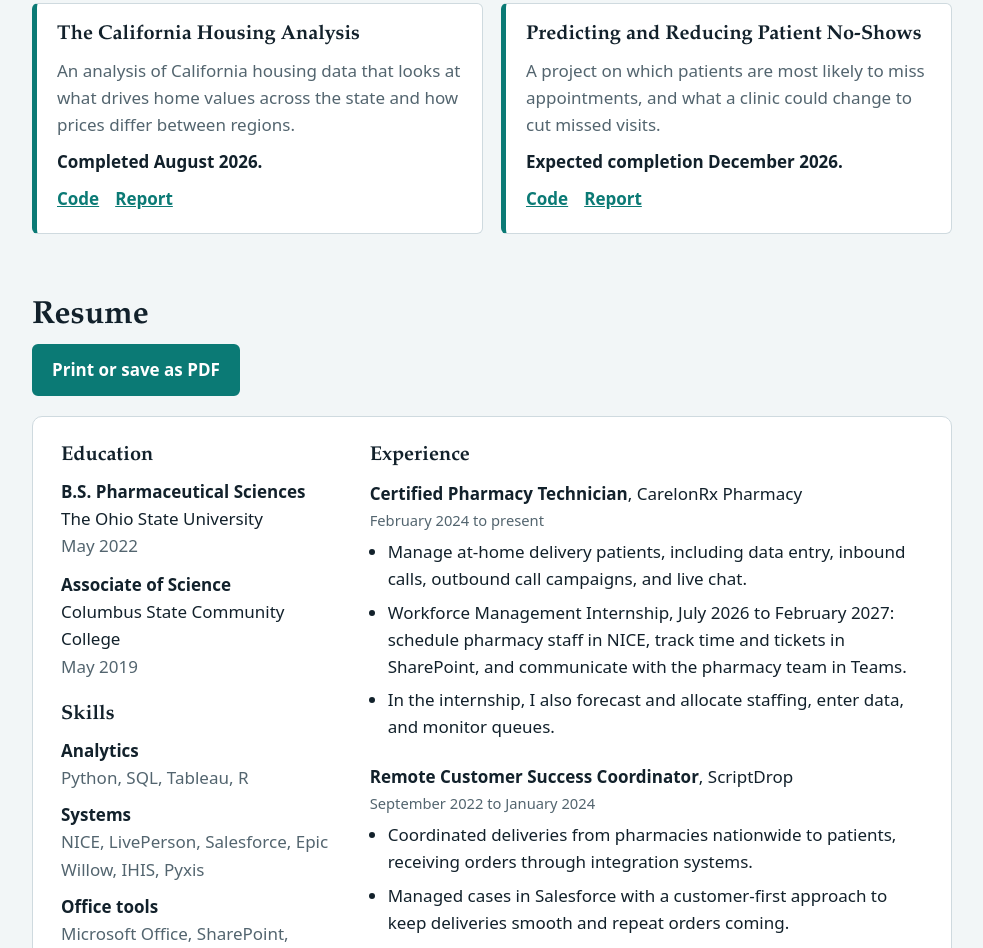
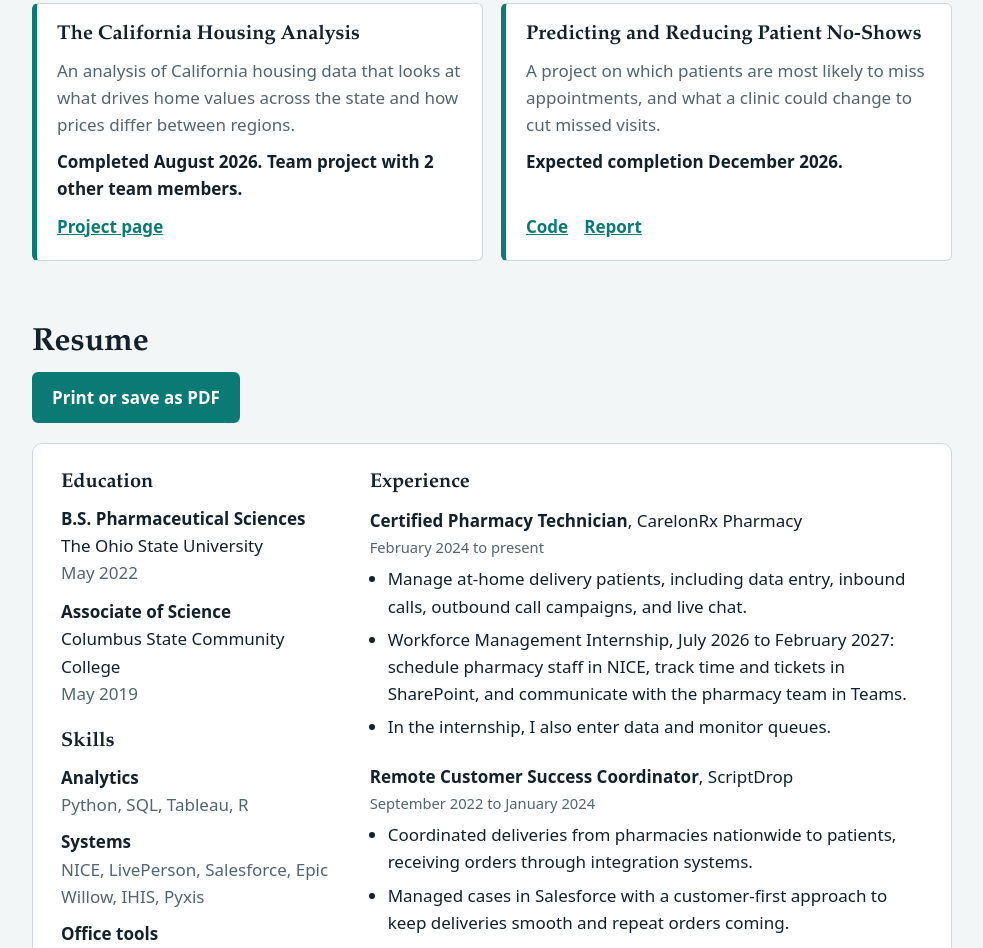
Before and after one commit to ZanFullCard/ZanFullCard.github.io, a plain HTML site: page index.html in a window 1280 px wide. Shown: the part 839-1787 px from the top of the page, without its empty margins (148-1131 px from the left). Drawn offline with Linux system fonts and the light colour scheme.

Commit message:
Add files via upload

```diff
--- a/index.html
+++ b/index.html
@@ -96,8 +96,8 @@ footer{margin-top:56px;padding:28px 0 40px;border-top:1px solid var(--line);colo
     <article class="card">
       <h3>The California Housing Analysis</h3>
       <p>An analysis of California housing data that looks at what drives home values across the state and how prices differ between regions.</p>
-      <p class="result">Completed August 2026.</p>
-      <div class="links"><a href="https://github.com/your-username/california-housing">Code</a><a href="https://your-username.github.io/california-housing">Report</a></div>
+      <p class="result">Completed August 2026. Team project with 2 other team members.</p>
+      <div class="links"><a href="https://colab.research.google.com/drive/1eygyvqPZpBhu29Dd9eSwzvQoXM17Ekiv?usp=sharing">Project page</a></div>
     </article>
     <article class="card">
       <h3>Predicting and Reducing Patient No-Shows</h3>
@@ -140,7 +140,7 @@ footer{margin-top:56px;padding:28px 0 40px;border-top:1px solid var(--line);colo
         <ul>
           <li>Manage at-home delivery patients, including data entry, inbound calls, outbound call campaigns, and live chat.</li>
           <li>Workforce Management Internship, July 2026 to February 2027: schedule pharmacy staff in NICE, track time and tickets in SharePoint, and communicate with the pharmacy team in Teams.</li>
-          <li>In the internship, I also forecast and allocate staffing, enter data, and monitor queues.</li>
+          <li>In the internship, I also enter data and monitor queues.</li>
         </ul>
       </div>
       <div class="job">
```
